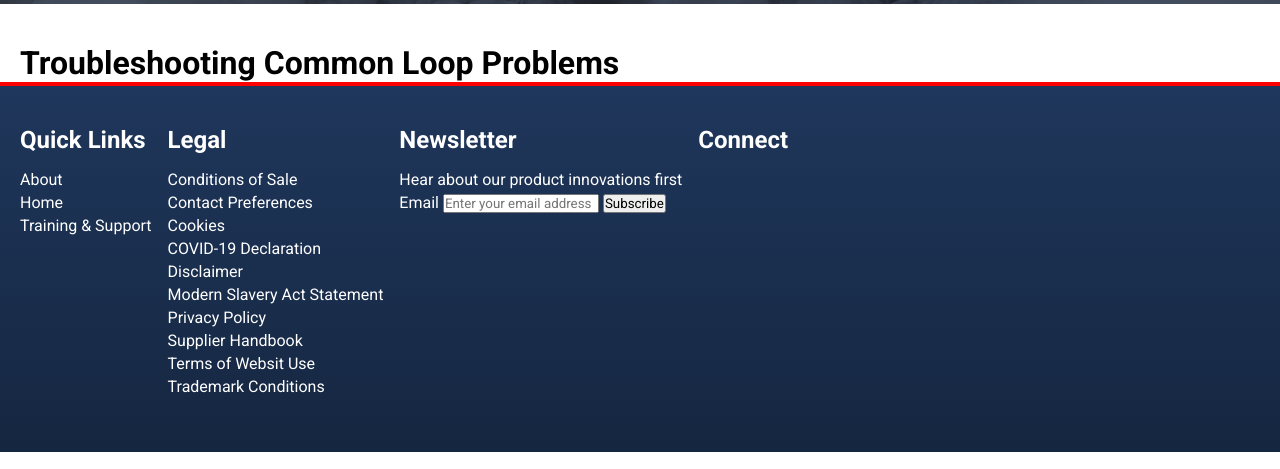
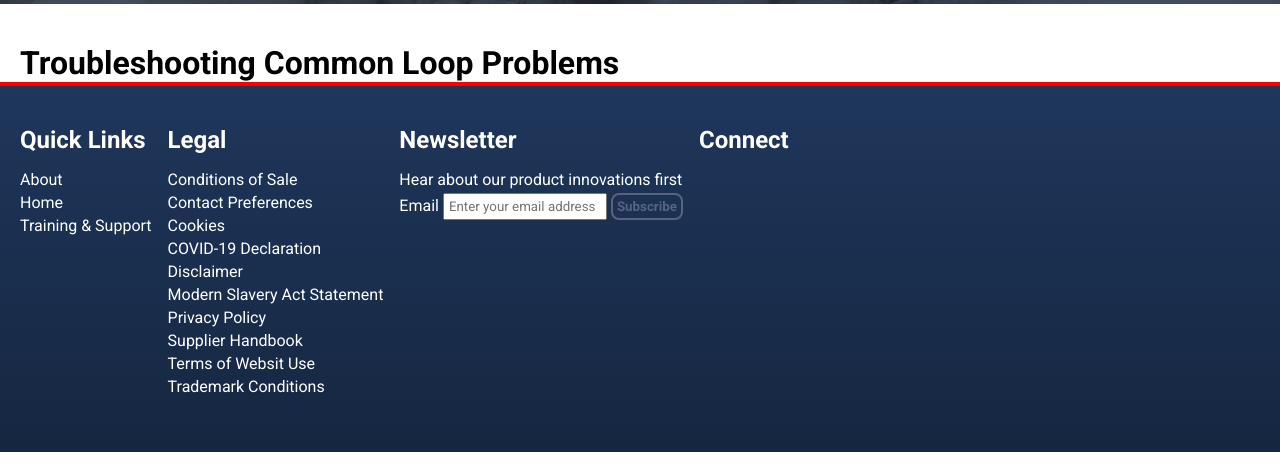
Before and after one commit to Grahame-student/CDA404_AE2_work_based_project, a plain HTML site: page index.html in a window 1280 px wide. Shown: the part 159-628 px from the top of the page. Drawn offline with Linux system fonts and the light colour scheme.

Commit message:
added the email submit code, doesn't send data anywhere

```diff
--- a/css/apollo.css
+++ b/css/apollo.css
@@ -251,7 +251,22 @@ ul.breadcrumb li a:hover {
 }
 
 /* Newsletter - Start */
-#newsletter {
+#newsletter input {
+    padding: 4px;
+}
+
+#newsletter input[type=submit] {
+    border: 2px solid #55657F;
+    color: #55657F;
+    font-weight: bold;
+    background: none;
+    box-shadow: none;
+    border-radius: 8px;
+}
+
+#newsletter input[type=submit]:hover {
+    border: 2px solid var(--colour-1st);
+    color: var(--colour-1st);
 }
 /* Footer-Company - End */
 
--- a/index.html
+++ b/index.html
@@ -87,7 +87,7 @@
                                 <form id="newsletter-subscribe">
                                 <p>
                                     Email
-                                    <input type="email" placeholder="Enter your email address">
+                                    <input type="email" placeholder="Enter your email address" name="email_address">
                                     <input type="submit" name="newsletter-submit" value="Subscribe">
                                 </p>
                             </li>
--- a/scripts/apollo.js
+++ b/scripts/apollo.js
@@ -1,15 +1,19 @@
 function setupEvents()
 {
-    document.getElementById("site-search").addEventListener("submit", validate);
+    document.getElementById("newsletter-subscribe").addEventListener("submit", validate);
 }
 
 function validate(e)
 {
-    const site_search = document.getElementById("site-search");
+    const newsletter_subscribe = document.getElementById("newsletter-subscribe");
 
-    if(site_search.search_text == "")
+    if(newsletter_subscribe.email_address.value == "")
     {
-        console.log("Nope");
+        console.log("No email address supplied");
         e.preventDefault();
     }
+    else
+    {
+        console.log("email field populated, submitting form");
+    }
 }
```
